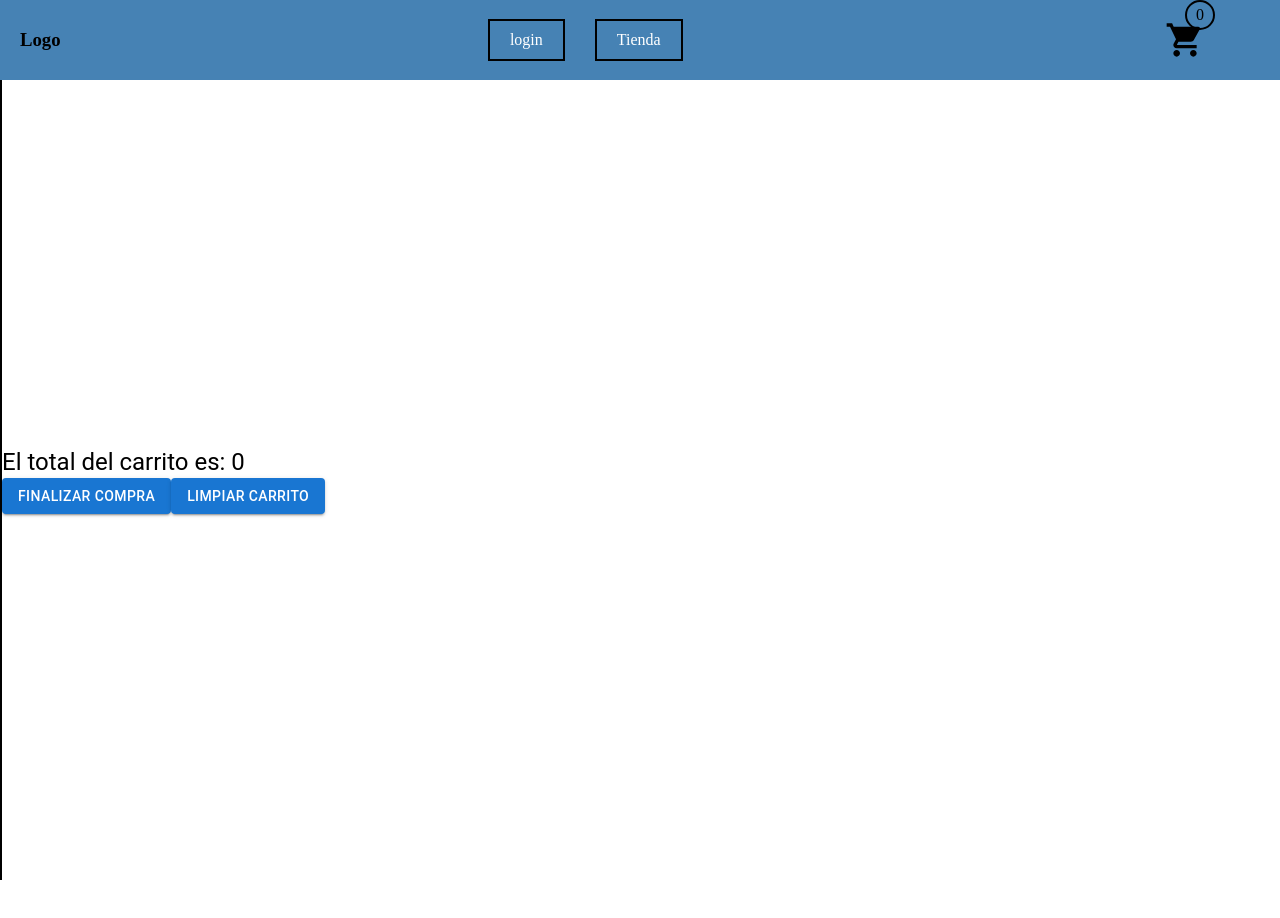
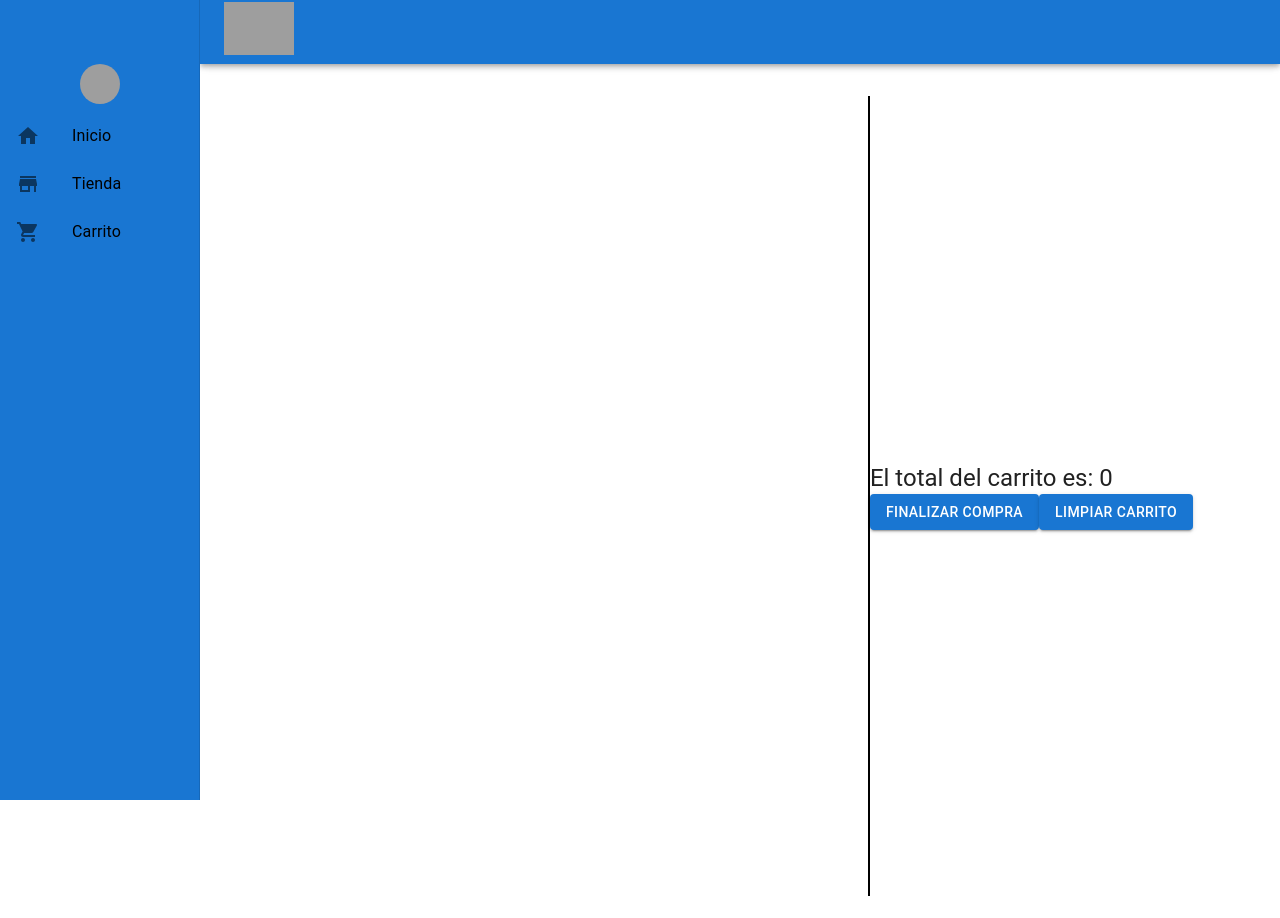
Before and after one commit to jorgeduje/front-III-camada-6, a React (Vite) app: page /cart in a window 1280 px wide. Shown: the top 918 px of the page. Before the commit the page ends 880 px from the top, so only its background shows below. Built offline with nearby package versions, Linux system fonts and the light colour scheme; grey boxes are pictures that could not be loaded.

Commit message:
se implementa el navbar con el drawer de MUI

```diff
--- a/package.json
+++ b/package.json
@@ -21,7 +21,8 @@
     "json-server": "^0.17.2",
     "react": "^18.2.0",
     "react-dom": "^18.2.0",
-    "react-router-dom": "^6.9.0"
+    "react-router-dom": "^6.9.0",
+    "sweetalert2": "^11.7.3"
   },
   "devDependencies": {
     "@testing-library/react": "^14.0.0",
--- a/src/App.jsx
+++ b/src/App.jsx
@@ -8,6 +8,7 @@ import CreateProductContainer from "./Components/Pages/CreateProduct/CreateProdu
 import ProductDetailContainer from "./Components/Pages/ProductDetail/ProductDetail.container";
 import CartContainer from "./Components/Pages/Cart/CartContainer";
 import CartContextReducerProvider from "./context/CartContextReducer";
+import NavbarMaterial from "./Components/Layout/NavbarMaterial/NavbarMaterial";
 
 function App() {
   return (
@@ -16,7 +17,7 @@ function App() {
         <Routes>
           <Route path="/login" element={<h1>Estoy en la vista Login</h1>} />
 
-          <Route element={<NavbarLayout />}>
+          <Route element={<NavbarMaterial />}>
             <Route path="/" element={<Home />} />
 
             <Route path="/cart" element={<CartContainer />} />
--- /dev/null
+++ b/src/Components/Layout/NavbarMaterial/NavbarMaterial.jsx
@@ -0,0 +1,160 @@
+import React, { useState } from "react";
+import AppBar from "@mui/material/AppBar";
+import Box from "@mui/material/Box";
+import CssBaseline from "@mui/material/CssBaseline";
+import Drawer from "@mui/material/Drawer";
+import IconButton from "@mui/material/IconButton";
+import List from "@mui/material/List";
+import ListItem from "@mui/material/ListItem";
+import ListItemButton from "@mui/material/ListItemButton";
+import ListItemIcon from "@mui/material/ListItemIcon";
+import ListItemText from "@mui/material/ListItemText";
+import MenuIcon from "@mui/icons-material/Menu";
+import Toolbar from "@mui/material/Toolbar";
+import { Avatar } from "@mui/material";
+import LogoutIcon from "@mui/icons-material/Logout";
+import { Outlet, useNavigate } from "react-router-dom";
+import HomeIcon from '@mui/icons-material/Home';
+import StoreIcon from '@mui/icons-material/Store';
+import ShoppingCartIcon from '@mui/icons-material/ShoppingCart';
+
+const drawerWidth = 200;
+
+const NavbarMaterial = (props) => {
+  const { window } = props;
+
+  const [mobileOpen, setMobileOpen] = useState(false);
+  const navigate = useNavigate()
+
+  const handleDrawerToggle = () => {
+    setMobileOpen(!mobileOpen);
+  };
+
+  const drawer = (
+    <div>
+      <Toolbar />
+      <Box
+        display={"flex"}
+        flexDirection="column"
+        spacing={0}
+        justifyContent="center"
+        alignItems={"center"}
+      >
+        <Avatar alt="Remy Sharp" src={"sadsa"} />
+      </Box>
+      <List>
+        <ListItem disablePadding>
+          <ListItemButton onClick={()=>navigate("/")} >
+            <ListItemIcon>
+              <HomeIcon />
+            </ListItemIcon>
+            <ListItemText primary={"Inicio"} sx={{ color: "black" }} />
+          </ListItemButton>
+        </ListItem>
+        <ListItem disablePadding>
+          <ListItemButton onClick={()=>navigate("/shop")} >
+            <ListItemIcon>
+              <StoreIcon />
+            </ListItemIcon>
+            <ListItemText primary={"Tienda"} sx={{ color: "black" }} />
+          </ListItemButton>
+        </ListItem>
+        <ListItem disablePadding>
+          <ListItemButton onClick={()=>navigate("/cart")} >
+            <ListItemIcon>
+              <ShoppingCartIcon />
+            </ListItemIcon>
+            <ListItemText primary={"Carrito"} sx={{ color: "black" }} />
+          </ListItemButton>
+        </ListItem>
+      </List>
+    </div>
+  );
+
+  const container =
+    window !== undefined ? () => window().document.body : undefined;
+
+  return (
+    <Box sx={{ display: "flex" }}>
+      <CssBaseline />
+      <AppBar
+        position="fixed"
+        sx={{
+          width: { sm: `calc(100% - ${drawerWidth}px)` },
+        }}
+      >
+        <Toolbar
+          sx={{ gap: "20px", display: "flex", justifyContent: "space-between" }}
+        >
+          <Box>
+            <img src="https://encrypted-tbn0.gstatic.com/images?q=tbn:ANd9GcRrQvKUToj7R0VkMVym1LkJerzY3goYjM1rHQ&usqp=CAU" alt="logo" style={{ width: "70px" }} />
+          </Box>
+          <IconButton
+            color="secondary.primary"
+            aria-label="open drawer"
+            edge="start"
+            onClick={handleDrawerToggle}
+            sx={{ mr: 2, display: { sm: "none" } }}
+          >
+            <MenuIcon color="secondary.primary" />
+          </IconButton>
+        </Toolbar>
+      </AppBar>
+      <Box
+        component="nav"
+        sx={{ width: { sm: drawerWidth }, flexShrink: { sm: 0 } }}
+        aria-label="mailbox folders"
+      >
+        <Drawer
+          container={container}
+          variant="temporary"
+          open={mobileOpen}
+          anchor={"right"}
+          onClose={handleDrawerToggle}
+          ModalProps={{
+            keepMounted: true,
+          }}
+          sx={{
+            display: { xs: "block", sm: "none" },
+            "& .MuiDrawer-paper": {
+              boxSizing: "border-box",
+              width: drawerWidth,
+              backgroundColor: "#1976d2",
+            },
+          }}
+        >
+          {drawer}
+        </Drawer>
+        <Drawer
+          variant="permanent"
+          sx={{
+            display: { xs: "none", sm: "block" },
+            "& .MuiDrawer-paper": {
+              boxSizing: "border-box",
+              width: drawerWidth,
+              backgroundColor: "#1976d2",
+            },
+          }}
+          open
+        >
+          {drawer}
+        </Drawer>
+      </Box>
+      <Box
+        component="main"
+        sx={{
+          flexGrow: 1,
+          py: 4,
+          width: { sm: `calc(100% - ${drawerWidth}px)` },
+          minHeight: "100vh",
+          // marginBottom: "50px"
+        }}
+      >
+        <Toolbar />
+        <Outlet />
+      </Box>
+    </Box>
+  );
+};
+
+export default NavbarMaterial;
--- a/src/Components/Pages/Cart/CartContainer.jsx
+++ b/src/Components/Pages/Cart/CartContainer.jsx
@@ -1,19 +1,34 @@
 import { useContext, useEffect } from "react";
 import { Button, Typography } from "@mui/material";
 import { CartContexReducer } from "../../../context/CartContextReducer";
+import Swal from "sweetalert2";
 
 const CartContainer = () => {
   const { state, dispatch } = useContext(CartContexReducer);
 
+  console.log(state.cart);
 
+  useEffect(() => {
+    dispatch({ type: "GET_TOTAL_PRICE" });
+  }, []);
 
-  console.log(state.cart)
-
-  useEffect(()=>{
-    dispatch({type:"GET_TOTAL_PRICE"})
-  },[])
-
-
+  const limpiarCarrito = ()=>{
+    Swal.fire({
+      title: 'Seguro quieres limpiar el carrito?',
+      showDenyButton: true,
+      showCancelButton: true,
+      confirmButtonText: 'Si, seguro',
+      denyButtonText: `No, me arrepiento`,
+    }).then((result) => {
+      /* Read more about isConfirmed, isDenied below */
+      if (result.isConfirmed) {
+        Swal.fire('Carrito limpiado con exito', '', 'success')
+        dispatch({ type: "CLEAR_CART" })
+      } else if (result.isDenied) {
+        Swal.fire('El carrito queda como esta', '', 'info')
+      }
+    })
+  }
 
   return (
     <div
@@ -26,7 +41,7 @@ const CartContainer = () => {
         gap: "50px",
       }}
     >
-      {/* <div
+      <div
         style={{
           width: "60%",
           height: "100vh",
@@ -35,10 +50,9 @@ const CartContainer = () => {
           justifyContent: "center",
           alignItems: "center",
           gap: "50px",
-
         }}
       >
-        {cart.map((producto) => (
+        {state.cart.map((producto) => (
           <div
             key={producto.id}
             style={{
@@ -55,10 +69,18 @@ const CartContainer = () => {
             <img src={producto.img} style={{ width: "10%", height: "80px" }} />
             <h3>{producto.name}</h3>
             <h3>Cantidad: {producto.quantity}</h3>
-            <Button variant="contained">Eliminar</Button>
+            <h4>{producto.price}</h4>
+            <Button
+              onClick={() =>
+                dispatch({ type: "DELETE_BY_ID", payload: producto.id })
+              }
+              variant="contained"
+            >
+              Eliminar
+            </Button>
           </div>
         ))}
-      </div> */}
+      </div>
 
       <div
         style={{
@@ -67,22 +89,21 @@ const CartContainer = () => {
           height: "100vh",
           display: "flex",
           justifyContent: "center",
-          flexDirection: "column"
+          flexDirection: "column",
         }}
       >
         <Typography variant="h5">
           El total del carrito es: {state.totalPrice}
         </Typography>
-       <div>
-       <Button variant="contained">
-          Finalizar compra
-        </Button>
-        <Button variant="contained"
-        onClick={()=>dispatch({type:"CLEAR_CART"})}
-        >
-          Limpiar carrito
-        </Button>
-       </div>
+        <div>
+          <Button variant="contained">Finalizar compra</Button>
+          <Button
+            variant="contained"
+            onClick={limpiarCarrito}
+          >
+            Limpiar carrito
+          </Button>
+        </div>
       </div>
     </div>
   );
--- a/src/context/CartContextReducer.jsx
+++ b/src/context/CartContextReducer.jsx
@@ -42,6 +42,9 @@ function cartReducer(state, action) {
       }, 0)
       console.log(total2)
       return {...state, totalQuantity: total2 }
+      case "DELETE_BY_ID":
+        let arrFiltrado = state.cart.filter( elemento => elemento.id !== action.payload )
+        return {...state, cart: arrFiltrado}
     default:
       return state;
   }
@@ -58,3 +61,9 @@ const CartContextReducerProvider = ({ children }) => {
 };
 
 export default CartContextReducerProvider;
+
+// 2
+// a: [ {id:1}, {id:2}, {id:3} ]
+// b = a.filter( elementos => elementos.id !== id ) --> [{}, {}]
+// a = b
+// set a([])
```
Also changed, not shown: src/api/db.json (line endings or trailing spaces), 1 other file (tests, documents, lock files or other folders).
